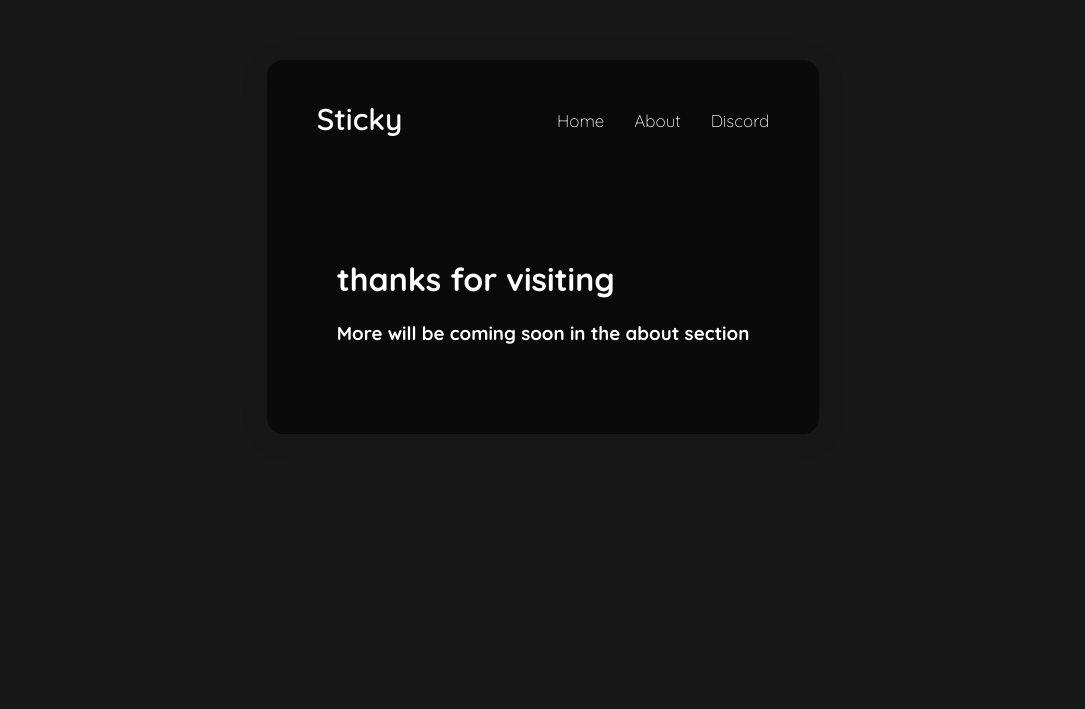
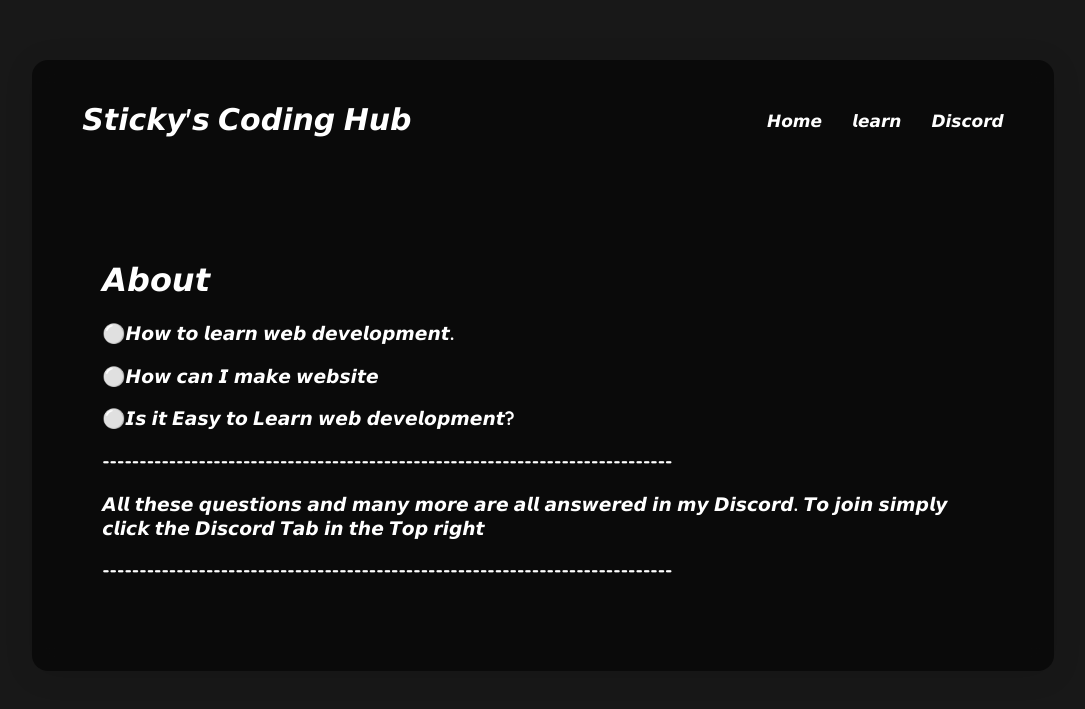
Before and after one commit to StickyOfficial1626/Sticky-sDevelopment, a plain HTML site: page learn.html in a window 1280 px wide. Shown: the part 182-891 px from the top of the page, without its empty margins (97-1182 px from the left). Before the commit the page ends 816 px from the top, so only its background shows below. Drawn offline with Linux system fonts and the light colour scheme.

Commit message:
Update and rename about.html to learn.html

```diff
--- a/about.html
+++ b/learn.html
@@ -4,7 +4,7 @@
 <head>
     <meta charset="UTF-8">
     <meta name="viewport" content="width=device-width, initial-scale=1.0">
-    <title>Sticky's Web</title>
+    <title>𝙎𝙩𝙞𝙘𝙠𝙮'𝙨 𝙒𝙚𝙗</title>
 
     <!-- Favicon -->
     <link rel="icon" href="Sticky.png" type="image/x-icon">
@@ -178,17 +178,26 @@
     <div class="container">
         <div class="glass-container">
             <nav class="navbar">
-                <div class="logo"><a href="#">Sticky</a></div>
+                <div class="logo"><a href="#">𝙎𝙩𝙞𝙘𝙠𝙮'𝙨 𝘾𝙤𝙙𝙞𝙣𝙜 𝙃𝙪𝙗</a></div>
                 <ul class="nav-links">
-                    <li class="nav-link"><a href="index.html">Home</a></li>
-                    <li class="nav-link"><a href="about.html">About</a></li>
-                    <li class="nav-link"><a href="https://discord.gg/skRA92nGgv">Discord</a></li>
+                    <li class="nav-link"><a href="index.html">𝙃𝙤𝙢𝙚</a></li>
+                    <li class="nav-link"><a href="about.html">𝙡𝙚𝙖𝙧𝙣</a></li>
+                    <li class="nav-link"><a href="https://discord.gg/Yy8TxkMHjJ">𝘿𝙞𝙨𝙘𝙤𝙧𝙙</a></li>
                 </ul>
             </nav>
             <div class="content">
                 <div class="main">
-                    <h1>thanks for visiting</h1>
-                    <h3>More will be coming soon in the about section</h3>
+                    <h1>𝘼𝙗𝙤𝙪𝙩</h1>
+                    <h3>⚪𝙃𝙤𝙬 𝙩𝙤 𝙡𝙚𝙖𝙧𝙣 𝙬𝙚𝙗 𝙙𝙚𝙫𝙚𝙡𝙤𝙥𝙢𝙚𝙣𝙩.</h3>
+                    <h3>⚪𝙃𝙤𝙬 𝙘𝙖𝙣 𝙄 𝙢𝙖𝙠𝙚 𝙬𝙚𝙗𝙨𝙞𝙩𝙚</h3>
+                    <h3>⚪𝙄𝙨 𝙞𝙩 𝙀𝙖𝙨𝙮 𝙩𝙤 𝙇𝙚𝙖𝙧𝙣 𝙬𝙚𝙗 𝙙𝙚𝙫𝙚𝙡𝙤𝙥𝙢𝙚𝙣𝙩?</h3>
+                    <h3>-----------------------------------------------------------------------------</h3>
+                    <h3>𝘼𝙡𝙡 𝙩𝙝𝙚𝙨𝙚 𝙦𝙪𝙚𝙨𝙩𝙞𝙤𝙣𝙨 𝙖𝙣𝙙 𝙢𝙖𝙣𝙮 𝙢𝙤𝙧𝙚 𝙖𝙧𝙚 𝙖𝙡𝙡 𝙖𝙣𝙨𝙬𝙚𝙧𝙚𝙙 𝙞𝙣 𝙢𝙮 𝘿𝙞𝙨𝙘𝙤𝙧𝙙. 𝙏𝙤 𝙟𝙤𝙞𝙣 𝙨𝙞𝙢𝙥𝙡𝙮 𝙘𝙡𝙞𝙘𝙠 𝙩𝙝𝙚 𝘿𝙞𝙨𝙘𝙤𝙧𝙙 𝙏𝙖𝙗 𝙞𝙣 𝙩𝙝𝙚 𝙏𝙤𝙥 𝙧𝙞𝙜𝙝𝙩</h3>
+
+                    <h3>-----------------------------------------------------------------------------</h3>
+
+
+
 
                 </div>
             </div>
```
